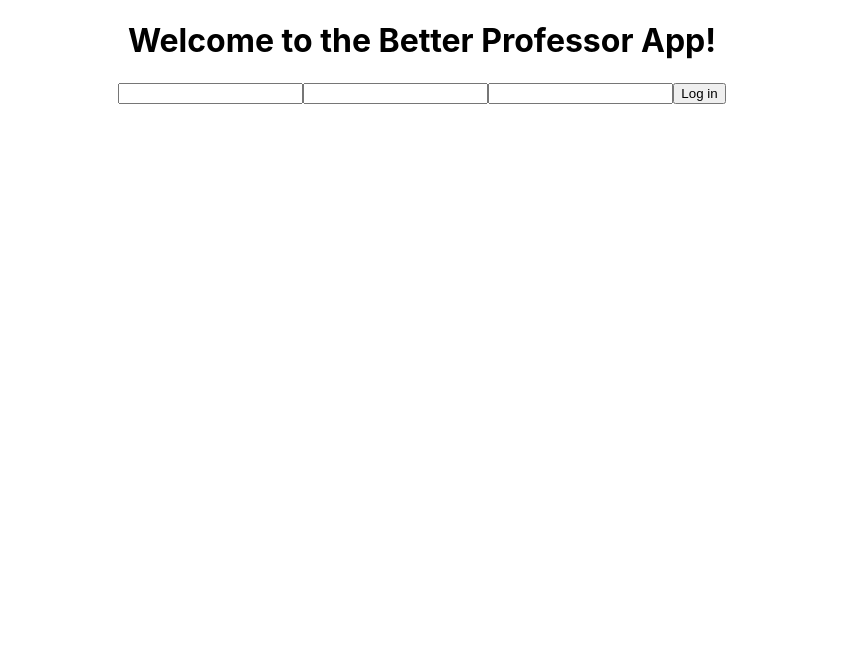
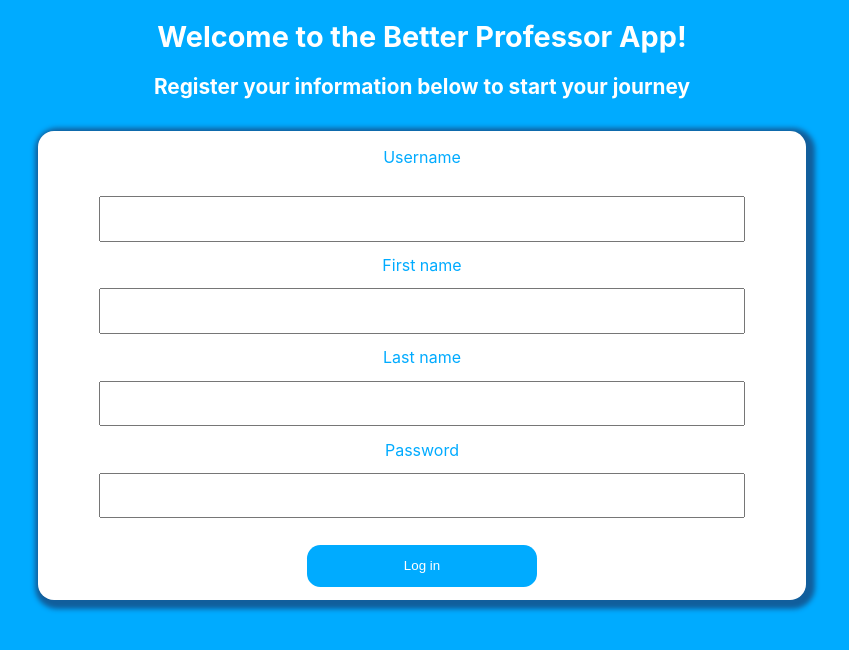
Before and after one commit to better-professor/frontend, a React (Create React App) app: page /RegisterForm in a window 1280 px wide. Shown: the top 650 px of the page, without its empty margins (218-1067 px from the left). Built offline with nearby package versions, Linux system fonts and the light colour scheme.

Commit message:
added styling to Register form, enabled authentication functionality using endpoint

```diff
--- a/package.json
+++ b/package.json
@@ -3,10 +3,12 @@
   "version": "0.1.0",
   "private": true,
   "dependencies": {
+    "axios": "^0.19.0",
     "react": "^16.9.0",
     "react-dom": "^16.9.0",
     "react-router-dom": "^5.0.1",
-    "react-scripts": "3.1.2"
+    "react-scripts": "3.1.2",
+    "styled-components": "^4.4.0"
   },
   "scripts": {
     "start": "react-scripts start",
--- a/src/App.js
+++ b/src/App.js
@@ -13,9 +13,9 @@ function App() {
   return (
      <Router>
       <div className="App">
-        <Route exact path="/" component={LoginForm} />
-        <PrivateRoute exact path="/protected" component={StudentList} />
         <Route path="/RegisterForm" component={RegisterForm}/>
+        {/* <Route exact path="/" component={LoginForm} /> */}
+        {/* <PrivateRoute exact path="/protected" component={StudentList} /> */}
       </div>
     </Router>
   );
--- a/src/components/RegisterForm.js
+++ b/src/components/RegisterForm.js
@@ -1,11 +1,68 @@
 import React from "react";
-import axiosWithAuth from "../utils/axiosWithAuth"
+import axiosWithAuth from "../utils/axiosWithAuth";
+import styled from "styled-components";
 
-class LoginForm extends React.Component {
+const StyledDiv= styled.div`
+  background-color: #00abff;
+  display: flex;
+  flex-direction: column;
+  /* justify-content: space-between; */
+  align-items: center;
+  height: 100vh;
+`;
+
+const StyledForm= styled.form`
+  background-color: white;
+  display: flex;
+  flex-direction: column;
+  justify-content: space-between;
+  align-items: center;
+  margin: 2em;
+  color: #00abff;
+  width: 60%;
+  border-radius: 1em;
+  -moz-box-shadow:    3px 3px 5px 6px #115E9C;
+  -webkit-box-shadow: 3px 3px 5px 6px #115E9C;
+  box-shadow:         3px 3px 5px 6px #115E9C;
+`;
+
+const StyledInput = styled.input`
+    margin: 1em;
+    padding: 1em;
+    width: 80%;
+`;
+
+const StyledButton = styled.button`
+  background-color: #00abff;
+  color: white;
+  margin: 1em;
+  padding: 1em;
+  width: 30%;
+  border: none;
+  border-radius: 1em;
+`;
+
+const StyledLabel = styled.label`
+  margin:1em;
+`;
+
+const StyledH2 = styled.h2`
+  color: white;
+  font-size: 1.3em;
+  margin:0;
+`;
+const StyledH1 = styled.h1`
+  color: white;
+  font-size: 1.8em;
+
+`;
+
+class RegisterForm extends React.Component {
   state = {
     credentials: {
       username: '',
-      lastname:'',
+      first_name:'',
+      last_name:'',
       password: ''
     }
   };
@@ -16,7 +73,7 @@ class LoginForm extends React.Component {
   login = e => {
     e.preventDefault();
     axiosWithAuth()
-      .post('http://localhost:5000/api/login', this.state.credentials)
+      .post("https://better-professor-backend.herokuapp.com/users/register", this.state.credentials)
       .then(res => {
         console.log(this.props.history)
         localStorage.setItem('token', res.data.payload);
@@ -36,33 +93,44 @@ class LoginForm extends React.Component {
 
   render() {
     return (
-      <>
-        <h1>Welcome to the Better Professor App!</h1>
+      <StyledDiv>
+        <StyledH1>Welcome to the Better Professor App! </StyledH1>
+        <StyledH2>Register your information below to start your journey</StyledH2>
 
-        <form onSubmit={this.login}>
-          <input
+        <StyledForm onSubmit={this.login}>
+          <StyledLabel>Username</StyledLabel>
+          <StyledInput
             type="text"
             name="username"
             value={this.state.credentials.username}
             onChange={this.handleChange}
           />
-          <input
+          <label>First name</label>
+          <StyledInput
             type="text"
-            name="lastname"
+            name="first_name"
             value={this.state.credentials.lastname}
             onChange={this.handleChange}
           />
-          <input
+           <label>Last name</label>
+          <StyledInput
+            type="text"
+            name="last_name"
+            value={this.state.credentials.lastname}
+            onChange={this.handleChange}
+          />
+          <label>Password</label>
+          <StyledInput
             type="text"
             name="password"
             value={this.state.credentials.password}
             onChange={this.handleChange}
           />
-          <button>Log in</button>
-        </form>
-      </>
+          <StyledButton>Log in</StyledButton>
+        </StyledForm>
+      </StyledDiv>
     );
   }
 };
 
-export default LoginForm;
+export default RegisterForm;
--- a/src/components/StudentList.js
+++ b/src/components/StudentList.js
@@ -9,8 +9,10 @@ const StudentList = () => {
     // shape of Professor: userName, lastName
 
     return (<>
-        <div>Hello Professor {professor.lastName} </div>
-        <ul>
+        <div>Hello Professor
+             {/* {professor.lastName}  */}
+             </div>
+        {/* <ul>
             {studentsList.map((student) => {
                 <NavLink to="/Student/:id">
                 {student.studentName}
@@ -18,7 +20,9 @@ const StudentList = () => {
             })}
         </ul>
 
-        <Student student={student} />
+        <Student
+        student={student}
+         /> */}
    </> )
 }
 
```
Also changed, not shown: 1 other file (tests, documents, lock files or other folders).
